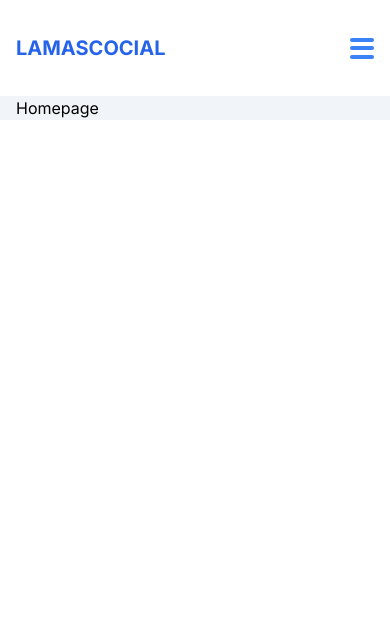
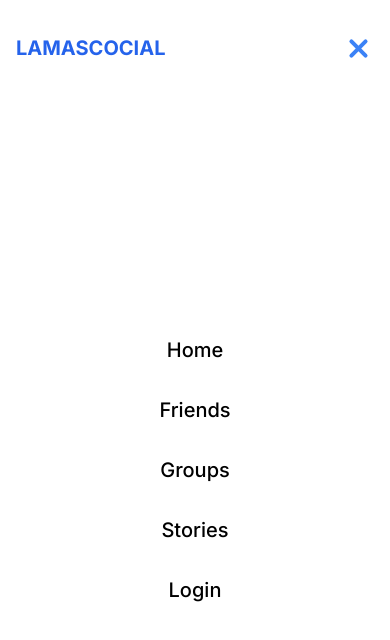
Before and after one commit to sergey87chuvasov/Social-Media-App, a Next.js app: page / in a window 390 px wide. Both pictures are taken after a click on the element 362 px from the left and 48 px from the top of the page. Shown: the top 640 px of the page. Built offline with nearby package versions, Linux system fonts and the light colour scheme.

Commit message:
added Hamburger Menu Design

```diff
--- a/src/app/components/MobileMenu.tsx
+++ b/src/app/components/MobileMenu.tsx
@@ -1,11 +1,26 @@
+'use client'
+
+import Link from "next/link"
+import { useState } from "react"
+
 const MobileMenu = () => {
+    const [isOpen, setIsOpen] = useState(false)
     return (
       <div className=''>
-        <div className="flex flex-col gap-[4.5px] cursor-pointer">
-            <div className="w-6 h-1 bg-blue-500 rounded-sm" />
-            <div className="w-6 h-1 bg-blue-500 rounded-sm" />
-            <div className="w-6 h-1 bg-blue-500 rounded-sm" />
+        <div className="flex flex-col gap-[4.5px] cursor-pointer" onClick={() => setIsOpen(prev => !prev)}>
+            <div className={`w-6 h-1 bg-blue-500 rounded-sm ${isOpen ? 'rotate-45' : ""} origin-left`} />
+            <div className={`w-6 h-1 bg-blue-500 rounded-sm ${isOpen ? 'opacity-0' : ""}`} />
+            <div className={`w-6 h-1 bg-blue-500 rounded-sm ${isOpen ? '-rotate-45' : ""} origin-left`} />
         </div>
+        {isOpen && (
+            <div className="absolute left-0 top-24 w-full h-[calc(100vh-96px)] bg-white flex flex-col items-center justify-center gap-8 font-medium text-xl z-10">
+                <Link href='/'>Home</Link>
+                <Link href='/'>Friends</Link>
+                <Link href='/'>Groups</Link>
+                <Link href='/'>Stories</Link>
+                <Link href='/'>Login</Link>
+            </div>
+        )}
       </div>
     )
   }
```
